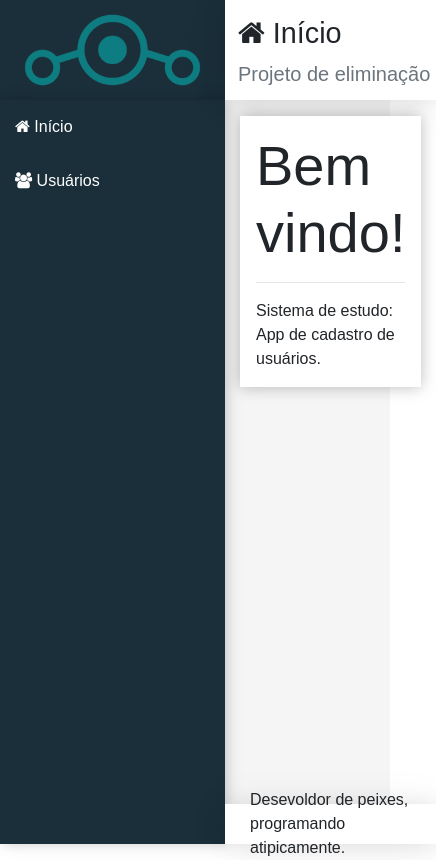
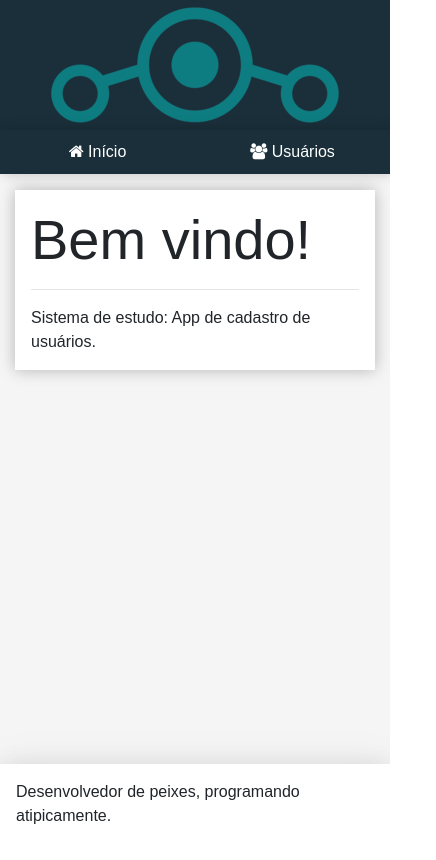
Before and after one commit to GledsonReis/CRUD-U-frontend, a React (Create React App) app: page / in a window 390 px wide. Shown: the whole page, 436 px wide, since content can reach past the window. Built offline with nearby package versions, Linux system fonts and the light colour scheme; the HTML template or start-up script is replaced by a standard one.

Commit message:
responsividade

```diff
--- a/src/components/template/Footer.css
+++ b/src/components/template/Footer.css
@@ -2,7 +2,6 @@ footer.footer {
   display: flex;
   align-items: center;
   justify-content: center;
-  padding: 0 25px;
   background: #fff;
   box-shadow: var(--shadow);
 }
--- a/src/components/template/Footer.jsx
+++ b/src/components/template/Footer.jsx
@@ -2,8 +2,8 @@ import "./Footer.css"
 import React from 'react'
 
 export default props =>
-  <footer className="footer">
+  <footer className="footer p-3">
     <span>
-      Desevoldor de peixes, programando atipicamente.
+      Desenvolvedor de peixes, programando atipicamente.
     </span>
   </footer>
--- a/src/components/template/Logo.css
+++ b/src/components/template/Logo.css
@@ -9,3 +9,9 @@ aside.logo img {
   padding: 0px 15px;
   width: 100%;
 }
+
+@media(max-width: 576px){
+  .aside.logo img{
+    width: 350px;
+  }
+}
--- a/src/components/template/Main.css
+++ b/src/components/template/Main.css
@@ -1,4 +1,5 @@
 main > div {
   background-color: #fff;
   box-shadow: 0 0 15px #0004;
+  margin-bottom: 1rem;
 }
--- a/src/components/template/Nav.css
+++ b/src/components/template/Nav.css
@@ -16,3 +16,20 @@ aside.menu-area {
 .menu a:hover {
   background: linear-gradient(135deg, #07a7e3 0%, #32dac3 100% );
 }
+
+@media(max-width: 768px){
+  .menu {
+    display: flex;
+    justify-content: flex-start;
+    align-items: center;
+    height: 100%;
+    justify-content: space-around;
+  }
+
+  .menu a {
+    padding: 10px;
+    margin: 0px;
+    width: 100%;
+    text-align: center;
+  }
+}
--- a/src/main/App.css
+++ b/src/main/App.css
@@ -1,9 +1,11 @@
 :root {
   --bg-dark: #1a2f3a;
   --logo-height: 100px;
+  --logo-height-mobile: 130px;
   --header-height: 100px;
+  --menu-top-height: auto;
   --aside-width: 225px;
-  --footer-height: 40px;
+  --footer-height: auto;
 
   --shadow:
     0 2px 23px 0 rgba(0, 0, 0, 0.1),
@@ -50,3 +52,39 @@ main.content {
 footer.footer {
   grid-area: footer;
 }
+
+@media(max-width: 768px){
+  .app {
+    grid-template-rows:
+      var(--header-height)
+      var(--menu-top-height)
+      1fr
+      var(--footer-height);
+    grid-template-columns: var(--aside-width) 1fr;
+    grid-template-areas:
+      "logo header"
+      "menu menu"
+      "content content"
+      "footer footer";
+  }
+}
+
+@media(max-width: 576px){
+  .app {
+    grid-template-rows:
+      var(--logo-height-mobile)
+      var(--menu-top-height)
+      1fr
+      var(--footer-height);
+    grid-template-columns: auto;
+    grid-template-areas:
+      "logo"
+      "menu"
+      "content"
+      "footer";
+  }
+
+  header.header {
+    display: none!important;
+  }
+}
```
